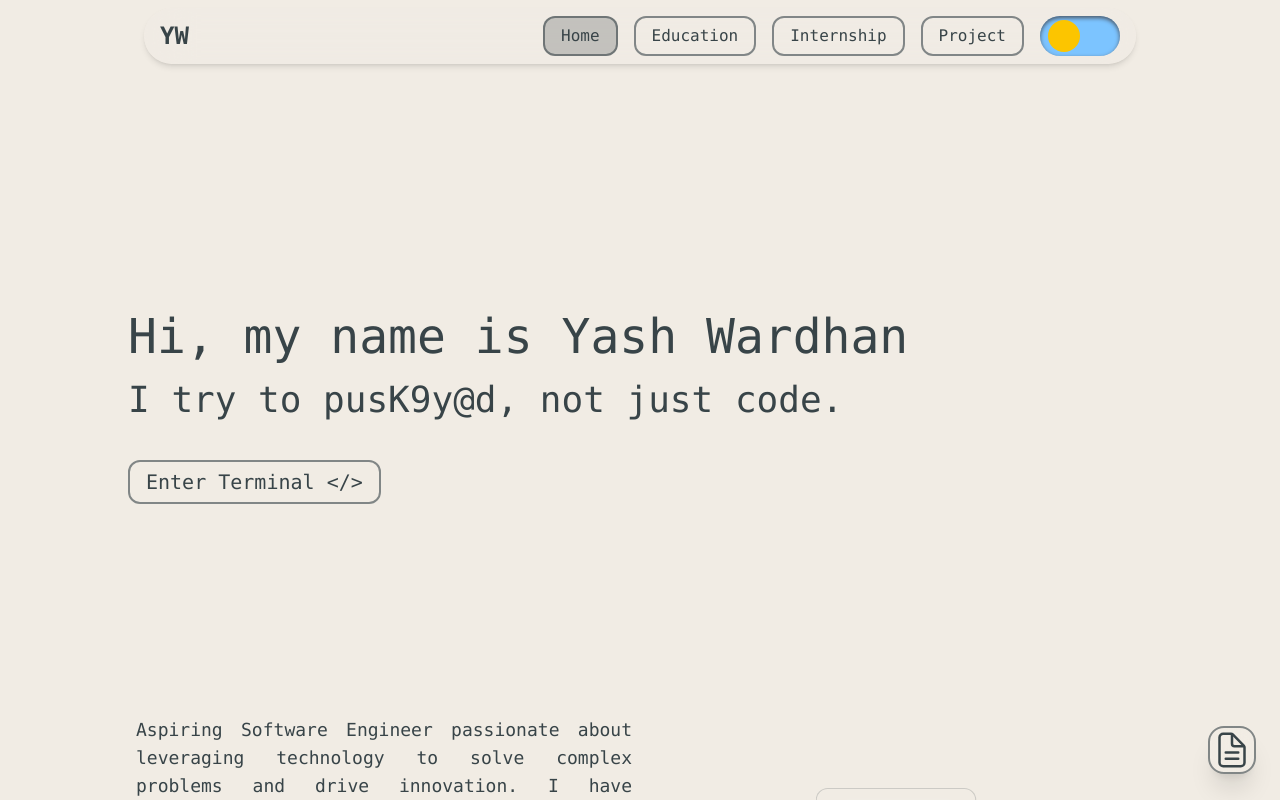
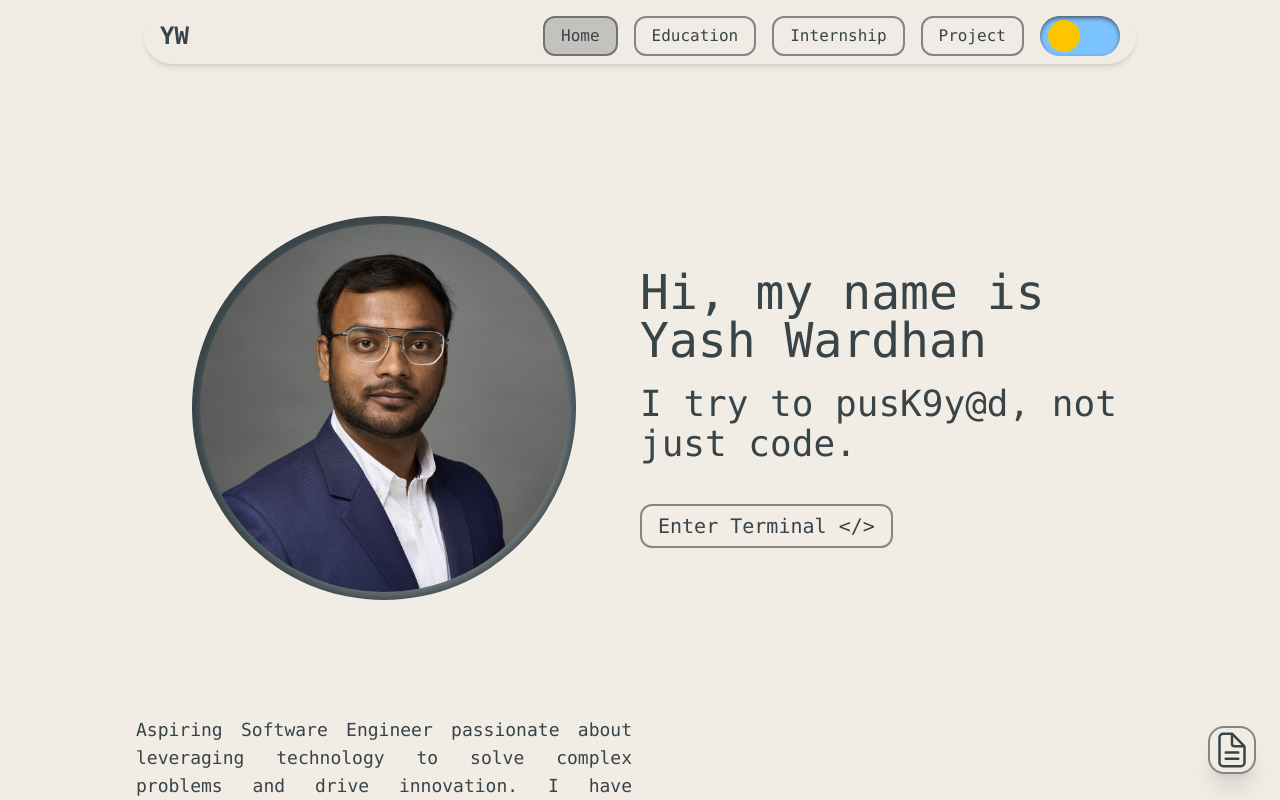
Before and after one commit to yashw22/yashw22.github.io, a React (Vite) app: page / in a window 1280 px wide. Built offline with nearby package versions, Linux system fonts and the light colour scheme; grey boxes are pictures that could not be loaded.

Commit message:
added dp

```diff
--- a/src/Pages/HeroPage.jsx
+++ b/src/Pages/HeroPage.jsx
@@ -8,14 +8,19 @@ import Terminal from "./Terminal";
 import { AnimatePresence } from "framer-motion";
 
 export default function HeroPage() {
-  const {profile} = useContext(GlobalContext);
+  const { profile } = useContext(GlobalContext);
   const [isTerminalActive, setIsTerminalActive] = useState(false);
 
   return (
     <div className="flex justify-center">
       <div className="m-4 flex flex-col md:w-[80%] 2xl:w-[70%]">
         <div className="md:h-[80vh] flex flex-col md:flex-row justify-center">
-          {/* <div className="md:w-[50%] h-[90vh] md:h-auto flex flex-col justify-center items-start"> */}
+          <div className="md:w-[50%] h-[40vh] md:h-auto flex justify-center items-center">
+            <div className="m-16 p-2 bg-dark-bg dark:bg-light-bg rounded-full">
+              <img className="rounded-full" src="/dp.jpg" />
+            </div>
+          </div>
+          <div className="md:w-[50%] h-[40vh] md:h-auto flex flex-col justify-center items-start">
             <div className="md:w-[100%] h-[90vh] md:h-auto flex flex-col justify-center items-start">
               <div className="text-5xl mb-5">
                 Hi, my name is <span>{profile.name}</span>
@@ -35,13 +40,11 @@ export default function HeroPage() {
                 </AnimatePresence>
               </div>
             </div>
-          {/* <div className="md:w-[50%] h-[90vh] md:h-auto flex justify-center items-center">
-          3d content
-        </div> */}
+          </div>
         </div>
 
         <div className="md:h-[60vh] flex flex-col md:flex-row">
-          <div className="md:w-[50%] h-[90vh] md:h-auto text-lg flex flex-col justify-center items-start">
+          <div className="md:w-[50%] h-[80vh] md:h-auto text-lg flex flex-col justify-center items-start">
             {profile.description.map((desc, idx) => (
               <div key={idx} className="px-2 text-justify">
                 {desc}
@@ -50,7 +53,7 @@ export default function HeroPage() {
               </div>
             ))}
           </div>
-          <div className="md:w-[50%] h-[90vh] md:h-auto flex justify-center items-center">
+          <div className="md:w-[50%] h-[40vh] md:h-auto flex justify-center items-center">
             <CardStack
               items={profile.toolsFocus}
               offset={12}
@@ -60,7 +63,7 @@ export default function HeroPage() {
         </div>
 
         <div className="md:h-[60vh] flex flex-col md:flex-row">
-          <div className="w-full h-[90vh] md:h-auto flex flex-col justify-center items-center space-y-6">
+          <div className="w-full h-[40vh] md:h-auto flex flex-col justify-center items-center space-y-6">
             <div className="text-5xl">Get in Touch</div>
             <div className="text-lg text-center">
               Reach out to me for anything you wanna know or share.
--- a/src/assets/data.js
+++ b/src/assets/data.js
@@ -60,7 +60,7 @@ export const profile = {
   resumeUrl:
     "https://drive.google.com/file/d/1Vu5hhBX__ankyiL24D57fhVOQ73c0V-i/view?usp=drive_link",
   mailId: "yashwardhan2210@gmail.com",
-  toolsFocus: ["react", "aws", "docker", "python", "git", "c++"],
+  toolsFocus: ["react", "docker", "python", "git", "c++"],
 
   education: [
     {
```
Also changed, not shown: public/dp.jpg (added). Lines whose indentation alone changed are shown as unchanged.
